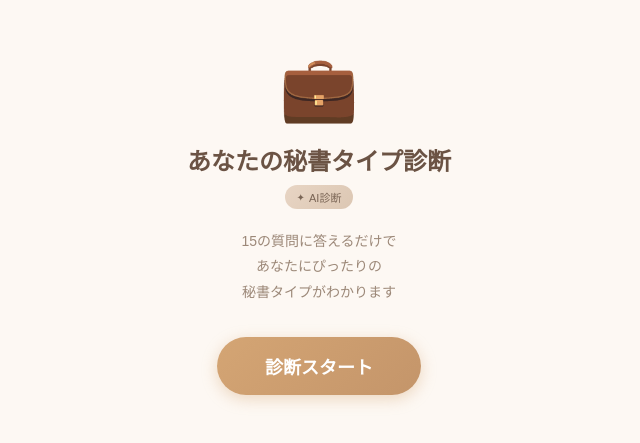
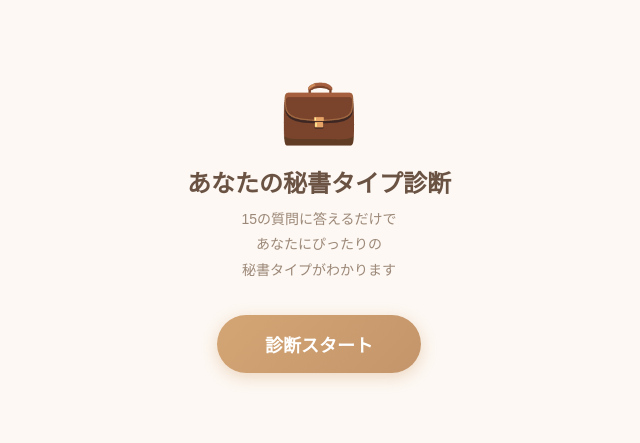
Before and after one commit to iittaa/secretary-type-diagnosis, a plain HTML site: page index.html in a window 1280 px wide. Shown: the part 177-620 px from the top of the page, without its empty margins (321-961 px from the left). Drawn offline with Linux system fonts and the light colour scheme; a web font is replaced by a local one.

Commit message:
スタート画面からAI診断バッジを削除

```diff
--- a/index.html
+++ b/index.html
@@ -572,7 +572,7 @@
         <div id="start-screen" class="screen active">
             <div class="start-icon">💼</div>
             <h1 class="start-title">あなたの秘書タイプ診断</h1>
-            <div class="ai-badge">AI診断</div>
+
             <p class="start-subtitle">
                 15の質問に答えるだけで<br>
                 あなたにぴったりの<br>
```
